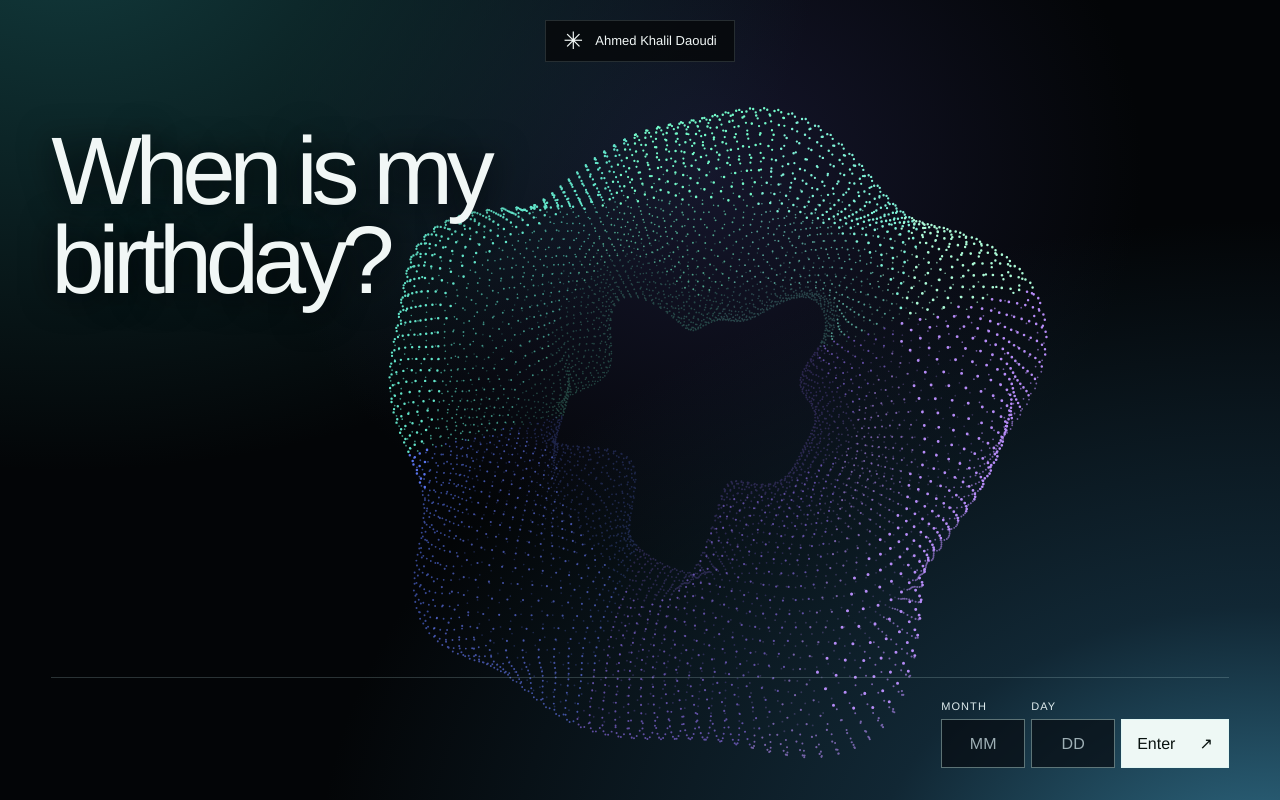
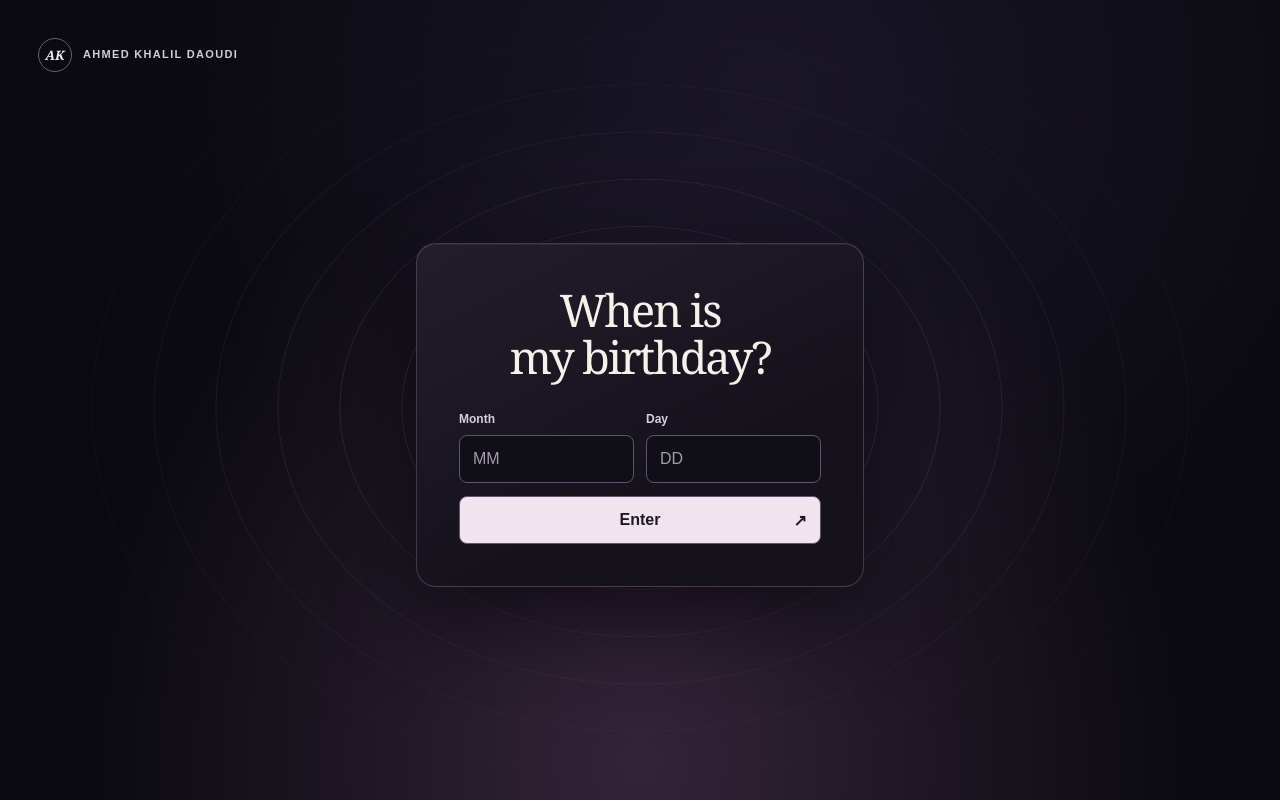
Before and after one commit to AhmedkhalilDAOUDI/AhmedkhalilDAOUDI.github.io, a plain HTML site: page birthday.html in a window 1280 px wide. Drawn offline with Linux system fonts and the light colour scheme; animation ran at ten frames a second.

Commit message:
Center the birthday entrance and loop its soundtrack (#30)
Co-authored-by: Khalil Daoudi <khalildaoudi@example.com>

```diff
--- a/birthday-orb.js
+++ /dev/null
@@ -1,88 +0,0 @@
-(() => {
-  const canvas = document.querySelector('.birthday-orb');
-  const ctx = canvas.getContext('2d');
-  if (!ctx) return;
-
-  const still = matchMedia('(prefers-reduced-motion: reduce)');
-  const mobile = matchMedia('(max-width: 650px)');
-  const tau = 2 * Math.PI;
-  const palette = [
-    [90, 117, 241], [106, 126, 253], [152, 115, 249], [186, 142, 252],
-    [99, 232, 205], [117, 253, 205], [129, 246, 219], [176, 255, 219],
-  ];
-  const points = [];
-  for (let ring = 0; ring < 148; ring++) {
-    const u = ring / 148 * tau;
-    for (let step = 0; step < 51; step++) {
-      const v = (step + (ring % 2) / 2) / 51 * tau;
-      points.push([u, v, Math.cos(u), Math.sin(u), Math.cos(v), Math.sin(v)]);
-    }
-  }
-
-  let width, height;
-  let pointerX = 0, pointerY = 0, tiltX = 0, tiltY = 0;
-  let frame = 0;
-  function draw(now) {
-    frame = 0;
-    const t = still.matches ? 0 : now / 1000;
-    const scale = Math.min(width * (mobile.matches ? .31 : .275), height * .285);
-    const centerX = width * (mobile.matches ? .50 : .54);
-    const centerY = height * (mobile.matches ? .55 : .51);
-    tiltX += (pointerX - tiltX) * .055;
-    tiltY += (pointerY - tiltY) * .055;
-    const yaw = -.26 + .13 * Math.sin(t * .45) + tiltX * .24;
-    const pitch = .35 + .11 * Math.cos(t * .37) + tiltY * .23;
-    const cosYaw = Math.cos(yaw), sinYaw = Math.sin(yaw);
-    const cosPitch = Math.cos(pitch), sinPitch = Math.sin(pitch);
-    ctx.clearRect(0, 0, width, height);
-    const layers = palette.map(() => [new Path2D(), new Path2D(), new Path2D()]);
-    for (const [u, v, cu, su, cv, sv] of points) {
-      const swell = .10 * Math.sin(u * 5 - t * .8) + .045 * Math.cos(u * 9 + v * 2 + t * .5);
-      const tube = .40 + swell + .04 * Math.sin(v * 3 + u * 3 + t * .7);
-      const radius = .96 + tube * cv + .06 * Math.sin(u * 3 + t * .55);
-      const x = radius * cu, y = radius * su, z = tube * sv;
-      const px = x * cosYaw + z * sinYaw;
-      const depth = -x * sinYaw + z * cosYaw;
-      const py = y * cosPitch - depth * sinPitch;
-      const pz = y * sinPitch + depth * cosPitch;
-      const perspective = 3.9 / (3.9 - pz);
-      const onSurface = cv * .49 + sv * .30 + pz * .4 - py * .34;
-      const light = onSurface > .52 ? 2 : onSurface > -.08 ? 1 : 0;
-      const tint = Math.max(0, Math.min(3, Math.floor((px + py * .35 + 1.4) * 1.45)));
-      const path = layers[(py < -.12 - px * .26 ? 4 : 0) + tint][light];
-      const dx = centerX + px * scale * perspective;
-      const dy = centerY + py * scale * perspective;
-      const size = Math.max(.78, scale * .0046) * perspective * (light === 2 ? 1.16 : .87);
-      path.moveTo(dx + size, dy);
-      path.arc(dx, dy, size, 0, tau);
-    }
-    for (let light = 0; light < 3; light++) {
-      palette.forEach(([r, g, b], i) => {
-        ctx.fillStyle = `rgba(${r},${g},${b},${[.23, .60, .98][light]})`;
-        ctx.fill(layers[i][light]);
-      });
-    }
-    if (!still.matches && !document.hidden) frame = requestAnimationFrame(draw);
-  }
-
-  function start() {
-    cancelAnimationFrame(frame);
-    if (document.hidden) return;
-    const ratio = Math.min(devicePixelRatio, 1.75);
-    width = canvas.clientWidth;
-    height = canvas.clientHeight;
-    canvas.width = Math.round(width * ratio);
-    canvas.height = Math.round(height * ratio);
-    ctx.setTransform(ratio, 0, 0, ratio, 0, 0);
-    frame = requestAnimationFrame(draw);
-  }
-  window.addEventListener('pointermove', event => {
-    if (still.matches) return;
-    pointerX = 2 * event.clientX / width - 1;
-    pointerY = 2 * event.clientY / height - 1;
-  }, {passive: true});
-  window.addEventListener('resize', start);
-  still.addEventListener('change', start);
-  document.addEventListener('visibilitychange', start);
-  start();
-})();
--- a/birthday.html
+++ b/birthday.html
@@ -3,27 +3,25 @@
 <head>
   <meta charset="utf-8">
   <meta name="viewport" content="width=device-width, initial-scale=1">
-  <meta name="theme-color" content="#080808">
+  <meta name="theme-color" content="#0b0a10">
   <meta name="robots" content="noindex">
   <link rel="icon" href="data:,">
   <link rel="stylesheet" href="site.css">
   <title>Birthday | Ahmed Khalil Daoudi</title>
   <script src="birthday.js" defer></script>
-  <script src="birthday-orb.js" defer></script>
 </head>
 <body class="birthday-entry">
+  <header class="birthday-masthead"><span class="brand-mark" aria-hidden="true">AK</span> Ahmed Khalil Daoudi</header>
   <main class="birthday-page" aria-labelledby="birthday-title">
-    <header class="birthday-masthead"><span aria-hidden="true">✳</span> Ahmed Khalil Daoudi</header>
-    <canvas class="birthday-orb" aria-hidden="true"></canvas>
-    <h1 id="birthday-title">When is my<br>birthday?</h1>
-    <div class="birthday-answer">
+    <section class="birthday-answer">
+      <h1 id="birthday-title">When is my birthday?</h1>
       <form id="birthday-form">
         <label>Month <input name="month" type="number" inputmode="numeric" min="1" max="12" step="1" placeholder="MM" required></label>
         <label>Day <input name="day" type="number" inputmode="numeric" min="1" max="31" step="1" placeholder="DD" required></label>
         <button type="submit">Enter <span aria-hidden="true">↗</span></button>
       </form>
-    </div>
+    </section>
   </main>
-  <audio id="birthday-audio" src="assets/birthday-soundtrack.m4a" preload="none"></audio>
+  <audio id="birthday-audio" src="assets/birthday-soundtrack.m4a" preload="none" loop></audio>
 </body>
 </html>
--- a/site.css
+++ b/site.css
@@ -198,58 +198,66 @@ footer{display:flex;justify-content:space-between;gap:20px;padding:25px 0 42px;b
     }
 
 .birthday-locked body { display:none; }
-.birthday-entry { background:#030507; color:#f1f7f6; }
-.birthday-page {
-  position:relative; isolation:isolate; display:grid; grid-template-rows:auto 1fr auto;
-  min-height:100svh; overflow:hidden; padding:20px clamp(22px,4vw,64px) 32px;
-  background:
-    radial-gradient(ellipse at 5% -9%,#123a3c 0,transparent 44%),
-    radial-gradient(ellipse at 99% 110%,#306d87 0,#112734 22%,transparent 53%),
-    radial-gradient(ellipse at 55% 21%,#15162c 0,transparent 44%);
+.birthday-entry {
+  position:relative; isolation:isolate; min-height:100svh;
+  background:#0b0a10; color:#f5f0ea;
 }
 .birthday-masthead {
-  justify-self:center; display:flex; align-items:center; gap:12px; z-index:1;
-  padding:8px 17px; border:1px solid #c4e5e729; background:#06090bd9;
-  font:400 13px/1.2 "Helvetica Neue",Arial,sans-serif;
+  position:absolute; z-index:1; inset:0 0 auto; display:flex; align-items:center; gap:11px;
+  padding:clamp(18px,4vw,38px); color:#d3cbd8;
+  font-size:11px; font-weight:700; letter-spacing:.12em; text-transform:uppercase;
 }
-.birthday-masthead span { font-size:24px; line-height:1; }
-.birthday-page h1 {
-  position:relative; align-self:start; z-index:1; pointer-events:none;
-  margin:clamp(50px,8vh,102px) 0 0;
-  font:300 clamp(54px,7.5vw,116px)/.93 "Helvetica Neue",Arial,sans-serif;
-  letter-spacing:-.067em; text-shadow:0 2px 34px #030507;
+.birthday-masthead .brand-mark { border-color:#676071; color:#f4edf5; }
+.birthday-page {
+  position:relative; display:grid; place-items:center; isolation:isolate; overflow:hidden;
+  min-height:100svh; padding:100px 18px 70px;
+  background:
+    radial-gradient(ellipse at 50% 95%,#332438 0,transparent 61%),
+    radial-gradient(ellipse at 60% 11%,#1a1628,transparent 55%);
 }
-.birthday-orb {
-  position:absolute; inset:0; width:100%; height:100%; z-index:0; pointer-events:none;
+.birthday-page::before {
+  content:""; position:absolute; inset:0; z-index:-1; pointer-events:none;
+  background:repeating-radial-gradient(ellipse 50% 61% at 50% 51%,transparent 0 51px,#dbbde421 52px,transparent 53px 62px);
+  mask-image:radial-gradient(ellipse at 50% 50%,#000 22%,transparent 76%);
 }
 .birthday-answer {
-  position:relative; z-index:1; display:flex; justify-content:flex-end;
-  border-top:1px solid #c4e5e734; padding-top:22px;
+  width:min(100%,448px); padding:clamp(23px,6vw,42px);
+  border:1px solid #7e6d876b; border-radius:20px;
+  background:linear-gradient(153deg,#231d2b,#15121c 65%);
+  box-shadow:0 24px 80px #08060ca8,0 1px #f5f0ea0e inset;
 }
-#birthday-form { display:flex; align-items:end; gap:6px; }
+.birthday-answer h1 {
+  margin:0 0 29px; text-align:center;
+  font:400 clamp(34px,6.5vw,45px)/1.06 Georgia,serif;
+  letter-spacing:-.045em; text-wrap:balance;
+}
+#birthday-form {
+  display:grid; grid-template-columns:repeat(2,minmax(0,1fr)); gap:13px 12px;
+}
 #birthday-form label {
-  display:grid; gap:6px; color:#deebed; font:400 11px/1.2 "Helvetica Neue",Arial,sans-serif;
-  letter-spacing:.1em; text-transform:uppercase;
+  display:grid; gap:7px; min-width:0; color:#d9cedf;
+  font-size:12px; font-weight:700;
 }
 #birthday-form :is(input,button) {
-  min-height:49px; padding:0 12px; border:1px solid #d0f5f06b; border-radius:0;
-  background:#070b10b3; color:#f4fcfa; font:16px "Helvetica Neue",Arial,sans-serif;
+  min-width:0; min-height:48px; padding:0 13px; border:1px solid #63546d;
+  border-radius:8px; font:16px Arial,sans-serif;
 }
 #birthday-form input {
-  width:clamp(62px,11vw,84px); text-align:center; appearance:textfield;
+  width:100%; appearance:textfield; background:#100e16; color:inherit;
+  font-variant-numeric:tabular-nums;
 }
 #birthday-form input::-webkit-inner-spin-button { appearance:none; }
-#birthday-form input::placeholder { color:#9eafb5; }
+#birthday-form input::placeholder { color:#a59bac; }
 #birthday-form button {
-  display:inline-flex; align-items:center; justify-content:space-between; gap:24px;
-  padding-inline:15px; background:#eef8f5; color:#08120f; cursor:pointer;
+  grid-column:1/-1; display:grid; grid-template-columns:1fr auto 1fr; align-items:center;
+  background:#f0e5ef; color:#211824; font-weight:700; cursor:pointer;
 }
-#birthday-form button:hover { background:#bcffdf; }
-#birthday-form :is(input,button):focus-visible { outline:2px solid #98ffce; outline-offset:3px; }
-@media(max-width:650px) {
-  .birthday-page { min-height:max(560px,100svh); padding:16px 22px max(24px,env(safe-area-inset-bottom)); }
-  .birthday-page h1 { font-size:clamp(43px,11vw,64px); margin-top:34px; }
-  .birthday-answer { justify-content:stretch; padding-top:15px; }
-  #birthday-form { width:100%; }
-  #birthday-form button { flex:1; }
+#birthday-form button::before { content:""; }
+#birthday-form button span { justify-self:end; }
+#birthday-form button:hover { background:#fff4ff; }
+#birthday-form :is(input,button):focus-visible { outline:2px solid #efbafb; outline-offset:3px; }
+@media(max-width:600px) {
+  .birthday-page::before {
+    background:repeating-radial-gradient(circle at 50% 51%,transparent 0 28px,#dbbde421 29px,transparent 30px 39px);
+  }
 }
```
